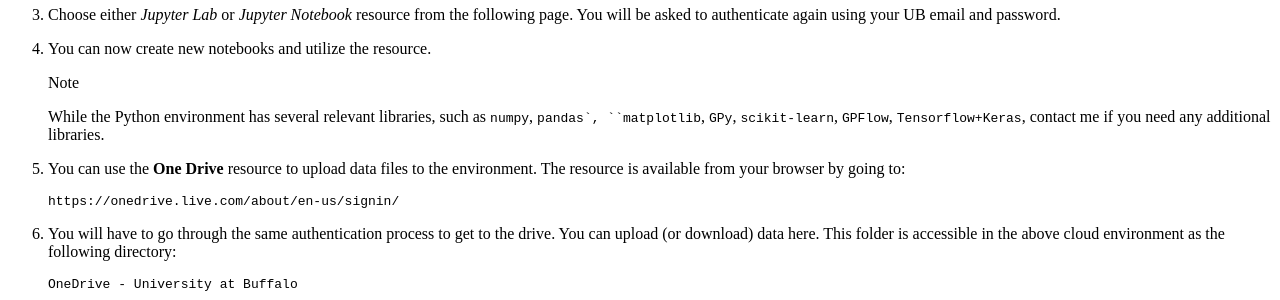
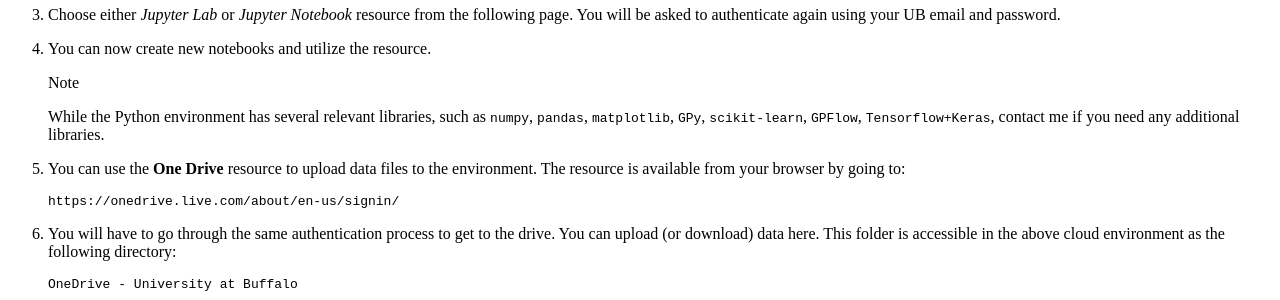
Before and after one commit to chandola/mladvanced-ub, a Sphinx documentation site: the page built from source/projects.rst, in a window 1280 px wide. Shown: the part 1246-1546 px from the top of the page. Built offline with Sphinx 7.4.7 and the Read the Docs theme 2.0.0, drawn with Linux system fonts in a browser that asks for light colours.

```diff
--- a/source/projects.rst
+++ b/source/projects.rst
@@ -37,7 +37,7 @@
 3. Choose either `Jupyter Lab` or `Jupyter Notebook` resource from the following page. You will be asked to authenticate again using your UB email and password.
 4. You can now create new notebooks and utilize the resource.
 
-   .. note:: While the Python environment has several relevant libraries, such as ``numpy``, ``pandas`, ``matplotlib``, ``GPy``, ``scikit-learn``, ``GPFlow``, ``Tensorflow+Keras``, contact me if you need any additional libraries.
+   .. note:: While the Python environment has several relevant libraries, such as ``numpy``, ``pandas``, ``matplotlib``, ``GPy``, ``scikit-learn``, ``GPFlow``, ``Tensorflow+Keras``, contact me if you need any additional libraries.
 5. You can use the **One Drive** resource to upload data files to the environment. The resource is available from your browser by going to::
 
         https://onedrive.live.com/about/en-us/signin/
```
